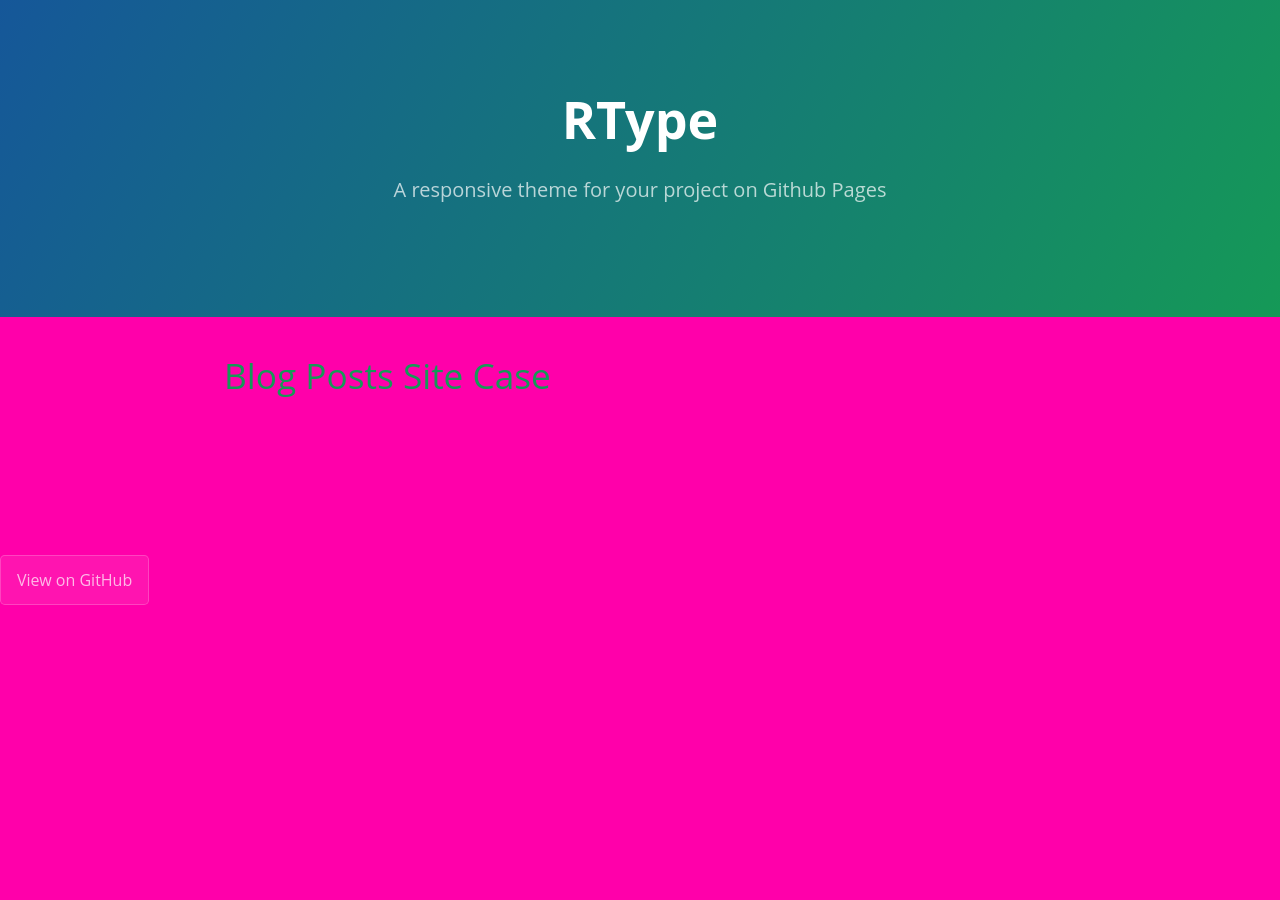
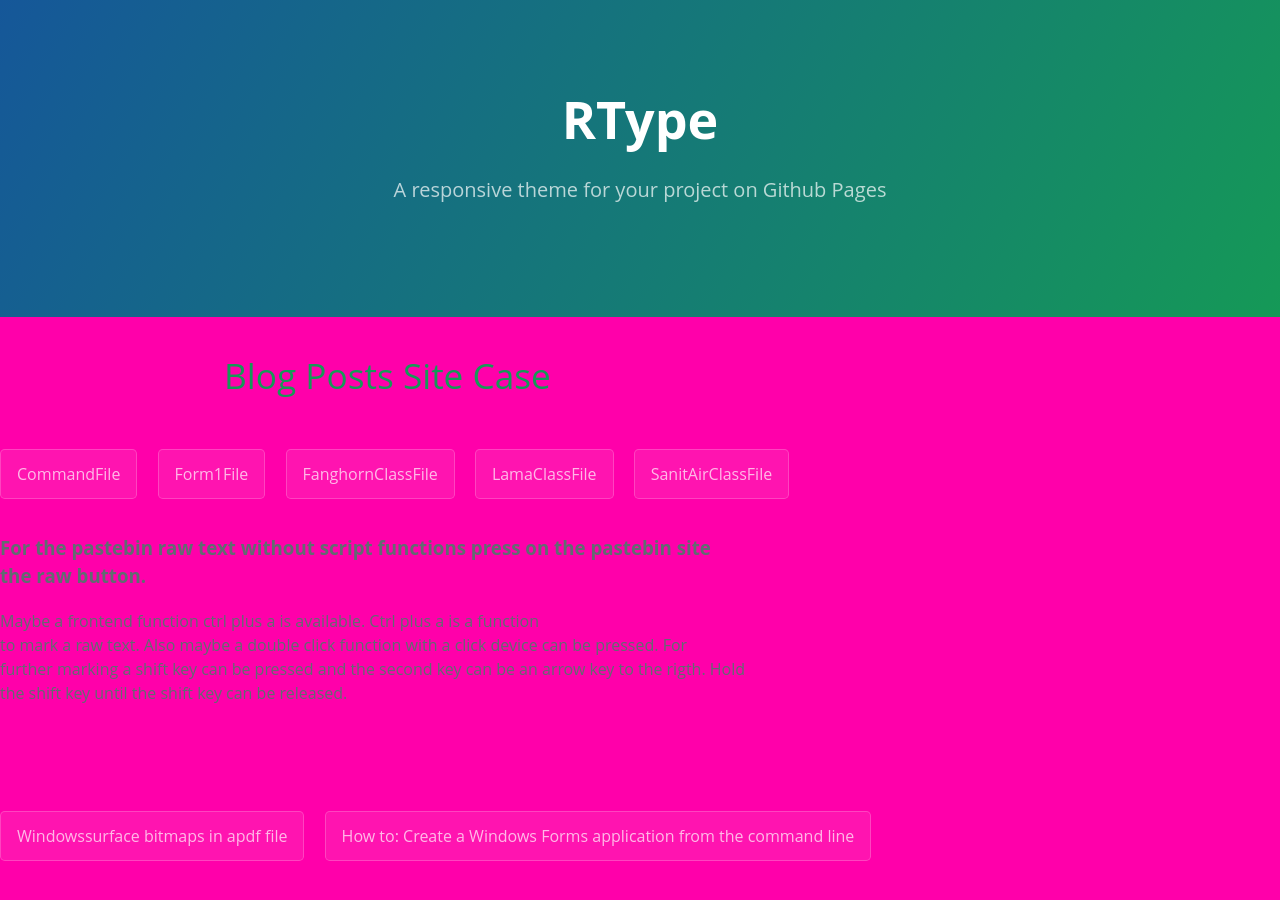
Before and after one commit to ledlightjungledStefan/Osterei, a Jekyll site: the page built from index.markdown, in a window 1280 px wide. Built offline with Jekyll 4.4.1, drawn with Linux system fonts in a browser that asks for light colours.

Commit message:
Update Apfelkuchen.html

```diff
--- a/_layouts/Apfelkuchen.html
+++ b/_layouts/Apfelkuchen.html
@@ -21,8 +21,23 @@
   <h1>Blog Posts Site Case</h1>
 
     </section>
-<h3><br></h3>
-<p><br></p>
-<a href="#" class="btn">View on GitHub</a>
+    <a href="https://pastebin.com/LBdbaRP7" class="btn">CommandFile</a>
+      <a href="https://pastebin.com/i0h0ED87" class="btn">Form1File</a>
+      <a href="https://pastebin.com/4ZLBrXPT" class="btn">FanghornClassFile</a>
+      <a href="https://pastebin.com/V9kr9FZw" class="btn">LamaClassFile</a>
+      <a href="https://pastebin.com/LGyhy14U" class="btn">SanitAirClassFile</a>
+    <h3>For the pastebin raw text without script functions press on the pastebin site <br>
+ the raw button.</h3>
+    <p>
+    Maybe a frontend function ctrl plus a is available. Ctrl plus a is a function <br>
+ to mark a raw text.
+    Also maybe a double click function with a click device can be pressed. For <br>
+ further marking a shift
+    key can be pressed and the second key can be an arrow key to the rigth. Hold <br>
+    the shift key until the shift key can be released.</p>
+    <h3><br></h3>
+      <p><br></p>
+	  <a href="/Osterei/assets/säijmstoul.pdf" class="btn">Windowssurface bitmaps in apdf file</a>
+	  <a href="https://docs.microsoft.com/en-us/dotnet/desktop/winforms/how-to-create-a-windows-forms-application-from-the-command-line?view=netframeworkdesktop-4.8" class="btn">How to: Create a Windows Forms application from the command line</a>
 </body>
 </html>
```
